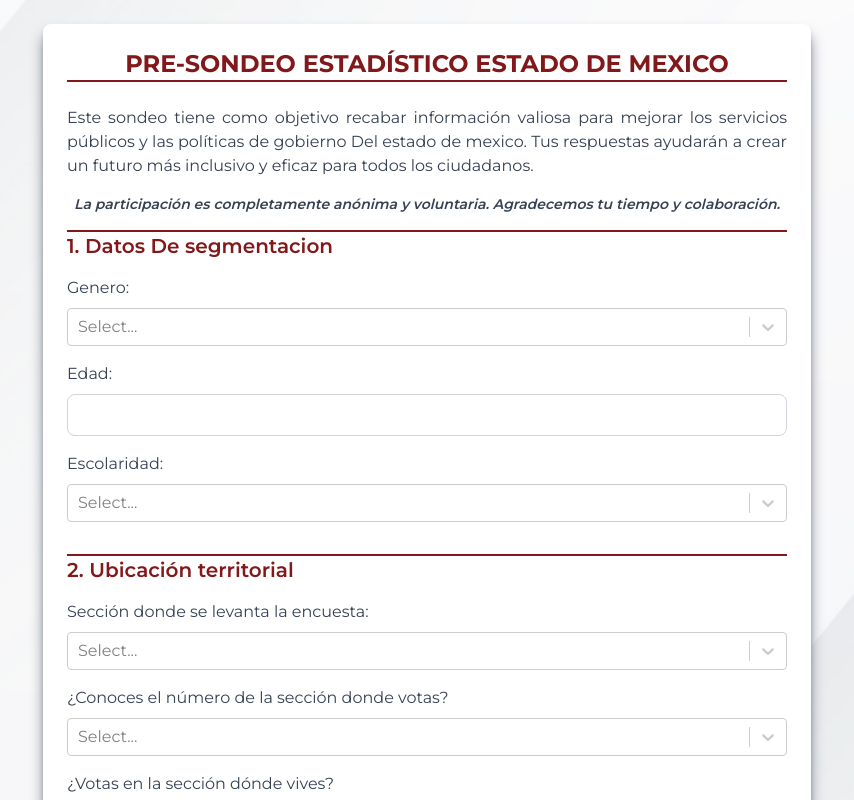
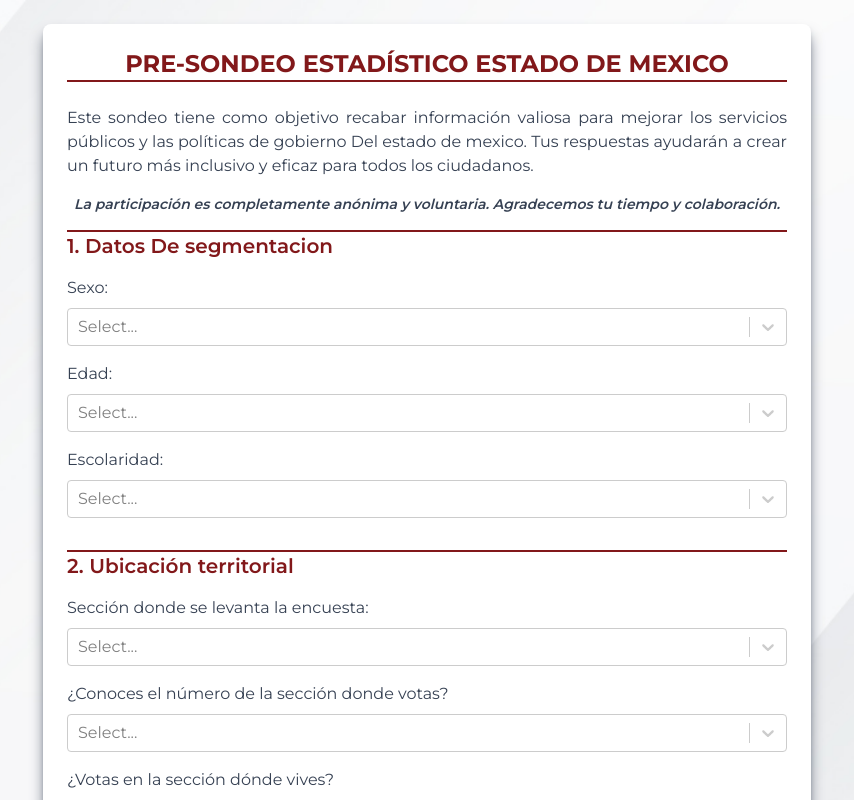
Before and after one commit to Pohe1999/sondeo-estadistico-2025, a React (Vite) app: page / in a window 1280 px wide. Shown: the top 800 px of the page, without its empty margins (213-1067 px from the left). Built offline with nearby package versions, Linux system fonts and the light colour scheme.

Commit message:
Update main.jsx

```diff
--- a/src/main.jsx
+++ b/src/main.jsx
@@ -4,12 +4,12 @@ import ReactDOM from 'react-dom';
 import { BrowserRouter } from 'react-router-dom';
 import './index.css';
 import PreSondeoDos from './components/PreSondeoDos';
-import PreSondeoTresEstado from './components/PreSondeoTresEstado';
-import PreSondeoEstadistico from './components/PreSondeoDos';
+import PreSondeoEstadistico from './components/PreSondeoEstadistico';
+
 
  ReactDOM.render(
   <BrowserRouter>
-    <PreSondeoTresEstado />
+    <PreSondeoEstadistico />
   </BrowserRouter>,
   document.getElementById('root')
 );
```
